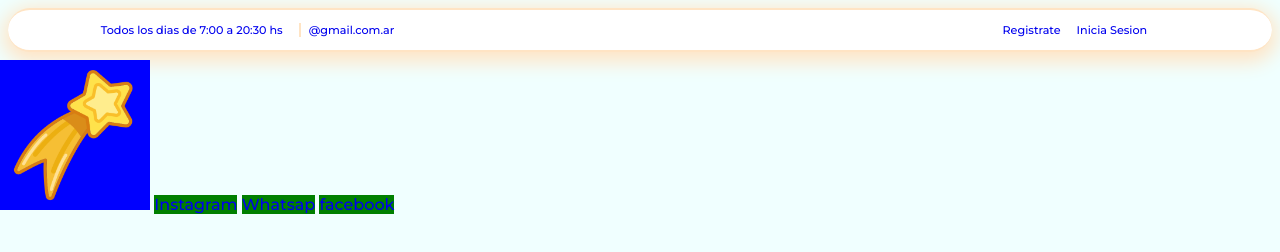
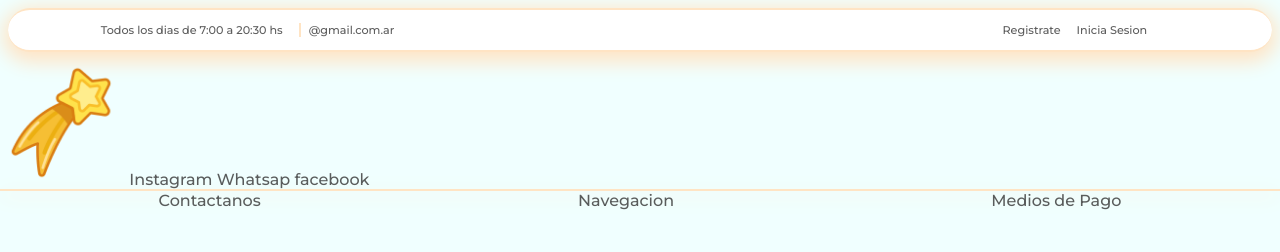
Before and after one commit to hectorjn29/hector.clase.repo, a plain HTML site: page index.html in a window 1280 px wide. Drawn offline with Linux system fonts and the light colour scheme.

Commit message:
nuevos cambios

```diff
--- a/index.html
+++ b/index.html
@@ -29,7 +29,9 @@
         </nav>
     </header>
     <!-- cerrando encabezado de pagina -->
+    <main class="main">
 
+    </main>
 
 
 
@@ -42,7 +44,18 @@
 
     <!-- inicio de pie de pagina -->
     <footer class="footer">
+        <section class="section">
+            <div>Contactanos
+
+            </div>
+            <div>Navegacion
+
+            </div>
+            <div>Medios de Pago
+
+            </div>
+        </section>
+    </footer>
     <!-- cierre de pie de pagina -->
-    </footer>
 </body>
 </html>
--- a/style.css
+++ b/style.css
@@ -5,6 +5,7 @@
     text-decoration: none;
     list-style: none;
     font-family: MontHector;
+    color: #333333cc;
 
 }
 body {
@@ -47,11 +48,20 @@ para elementos sueltos display inline*/
     border-right: 2px solid bisque  ;
     padding-right: 1rem;
 }
+/* fin del header top*/
+/* inicio de nav*/
 
-.redes {
-    background-color: green;
+.logo {
+    width: 125px;
+
 }
-.logo {
-    width: 150px;
-    background-color: blue;
+.main {
+    border-bottom: 2px solid bisque;
+    box-shadow: 0px 5px 20px bisque ;
 }
+.section {
+    display: flex;
+    justify-content: space-around;
+    align-items: center;
+
+}
```
Also changed, not shown: imagenes/seis estrellas.png (added).
